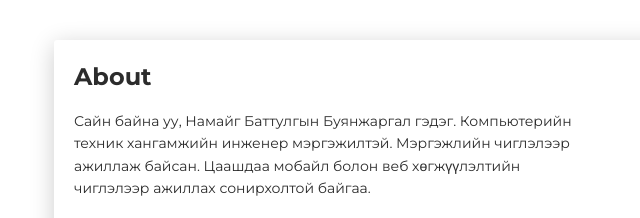
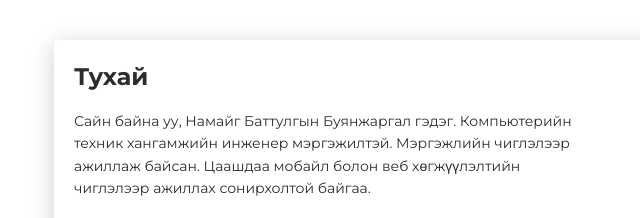
Before and after one commit to Buyanjargal33/Buyanjargal33.github.io, a plain HTML site: page index.html in a window 1280 px wide. Shown: the part 580-798 px from the top of the page, 31-671 px from the left. Drawn offline with Linux system fonts and the light colour scheme.

Commit message:
Update index.html

```diff
--- a/index.html
+++ b/index.html
@@ -66,7 +66,7 @@
       <div class="row">
         <div class="col-lg-6 col-md-12">
           <div class="card-body">
-            <div class="h4 mt-0 title">About</div>
+            <div class="h4 mt-0 title">Тухай</div>
             <p>Сайн байна уу, Намайг Баттулгын Буянжаргал гэдэг. Компьютерийн техник хангамжийн инженер мэргэжилтэй. Мэргэжлийн чиглэлээр ажиллаж байсан.
               Цаашдаа мобайл болон веб хөгжүүлэлтийн чиглэлээр ажиллах сонирхолтой байгаа.
             </p>
```
